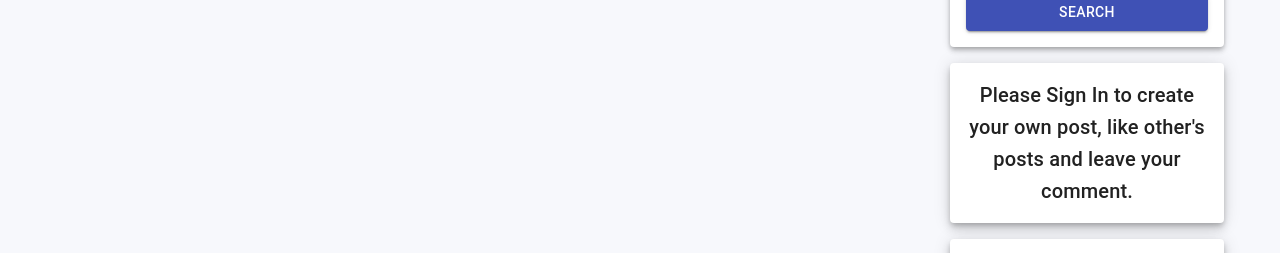
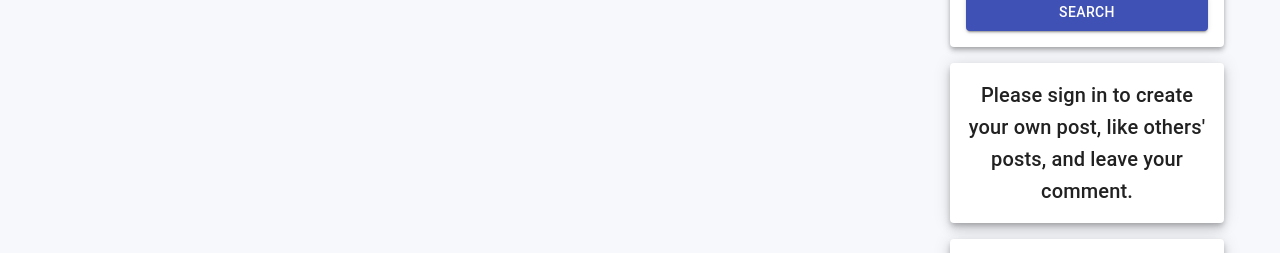
Before and after one commit to yangzhengca/unicat, a React (Create React App) app in the folder client/: page /posts in a window 1280 px wide. Shown: the part 228-481 px from the top of the page. Built offline with nearby package versions, Linux system fonts and the light colour scheme; no server answers.

Commit message:
fixed typo of welcome info

```diff
--- a/client/src/components/Form/Form.js
+++ b/client/src/components/Form/Form.js
@@ -53,7 +53,7 @@ const Form = ({currentId,setCurrentId}) => {
     return(
       <Paper className={classes.paper} elevation={6}>
         <Typography variant='h6' align='center'>
-          Please Sign In to create your own post, like other's posts and leave your comment.
+          Please sign in to create your own post, like others' posts, and leave your comment.
         </Typography>
       </Paper>
     )
```
Also changed, not shown: 1 other file (tests, documents, lock files or other folders).
